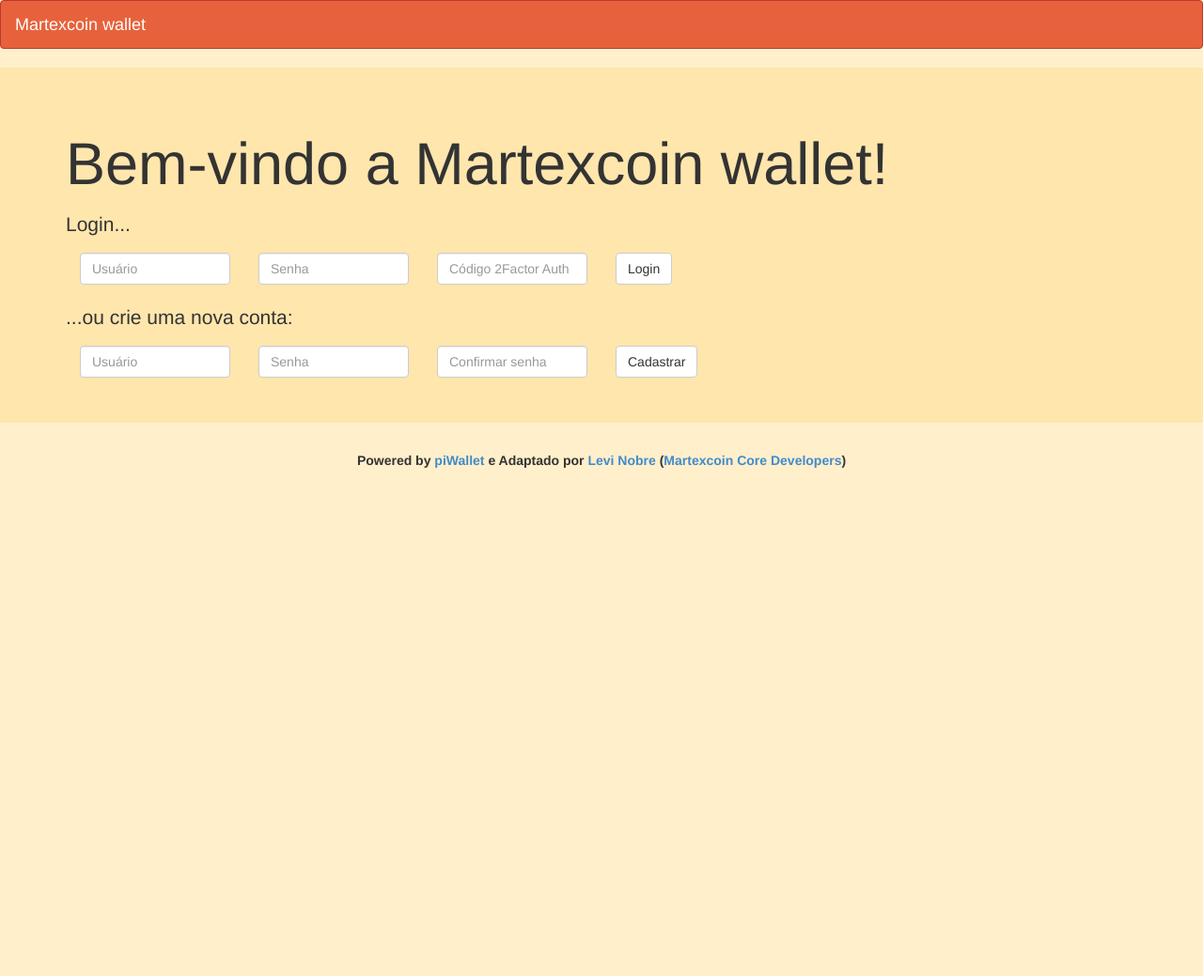
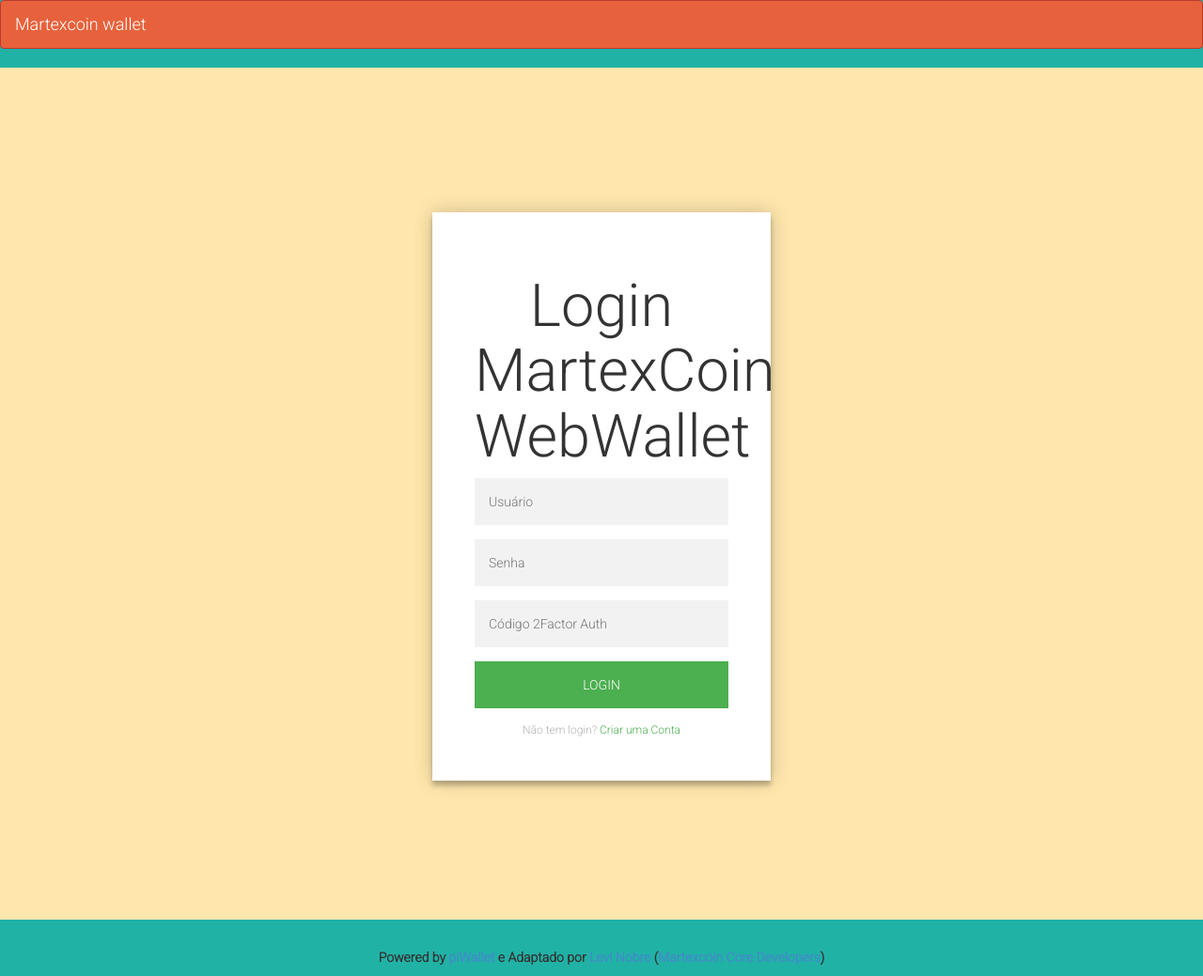
Before and after one commit to martexcoin/piwallet, a PHP site: page / in a window 1280 px wide. Shown: the whole page at 94% size. Before the commit the page ends 498 px from the top, so only its background shows below. Run offline with PHP 8.4, Linux system fonts and the light colour scheme; some libraries are stand-ins or nearby versions.

Commit message:
Atualização de Layout
Mudança de Layout

```diff
--- a/view/home.php
+++ b/view/home.php
@@ -1,25 +1,151 @@
-<?php if (!defined("IN_WALLET")) { die("Auth Error"); } ?>
-                <h1>Bem-vindo a <?=$fullname?> wallet!</h1>
+<style>
+ @import url(https://fonts.googleapis.com/css?family=Roboto:300);
+
+.login-page {
+  width: 360px;
+  padding: 8% 0 0;
+  margin: auto;
+}
+.form {
+  position: relative;
+  z-index: 1;
+  background: #FFFFFF;
+  max-width: 360px;
+  margin: 0 auto 100px;
+  padding: 45px;
+  text-align: center;
+  box-shadow: 0 0 20px 0 rgba(0, 0, 0, 0.2), 0 5px 5px 0 rgba(0, 0, 0, 0.24);
+}
+.form input {
+  font-family: "Roboto", sans-serif;
+  outline: 0;
+  background: #f2f2f2;
+  width: 100%;
+  border: 0;
+  margin: 0 0 15px;
+  padding: 15px;
+  box-sizing: border-box;
+  font-size: 14px;
+}
+.form button {
+  font-family: "Roboto", sans-serif;
+  text-transform: uppercase;
+  outline: 0;
+  background: #4CAF50;
+  width: 100%;
+  border: 0;
+  padding: 15px;
+  color: #FFFFFF;
+  font-size: 14px;
+  -webkit-transition: all 0.3 ease;
+  transition: all 0.3 ease;
+  cursor: pointer;
+}
+.form button:hover,.form button:active,.form button:focus {
+  background: #43A047;
+}
+.form .message {
+  margin: 15px 0 0;
+  color: #b3b3b3;
+  font-size: 12px;
+}
+.form .message a {
+  color: #4CAF50;
+  text-decoration: none;
+}
+.form .register-form {
+  display: none;
+}
+.container {
+  position: relative;
+  z-index: 1;
+  max-width: 300px;
+  margin: 0 auto;
+}
+.container:before, .container:after {
+  content: "";
+  display: block;
+  clear: both;
+}
+.container .info {
+  margin: 50px auto;
+  text-align: center;
+}
+.container .info h1 {
+  margin: 0 0 15px;
+  padding: 0;
+  font-size: 36px;
+  font-weight: 300;
+  color: #1a1a1a;
+}
+.container .info span {
+  color: #4d4d4d;
+  font-size: 12px;
+}
+.container .info span a {
+  color: #000000;
+  text-decoration: none;
+}
+.container .info span .fa {
+  color: #EF3B3A;
+}
+body {
+  background: #21b2a6; /* fallback for old browsers */
+  background: -webkit-linear-gradient(right, #21b2a6, #21b2a6);
+  background: -moz-linear-gradient(right, #21b2a6, #21b2a6);
+  background: -o-linear-gradient(right, #21b2a6, #21b2a6);
+  background: linear-gradient(to left, #21b2a6, #21b2a6);
+  font-family: "Roboto", sans-serif;
+  -webkit-font-smoothing: antialiased;
+  -moz-osx-font-smoothing: grayscale;
+}
+</style>
+                <?php if (!defined("IN_WALLET")) { die("Auth Error"); } ?>
                 <?php
                 if (!empty($error))
                 {
                     echo "<p style='font-weight: bold; color: red;'>" . $error['message']; "</p>";
                 }
                 ?>
-                <p>Login...</p>
-                <form action="index.php" method="POST" class="clearfix">
-                    <input type="hidden" name="action" value="login" />
-                    <div class="col-md-2"><input type="text" class="form-control" name="username" placeholder="Usu&aacute;rio"></div>
-                    <div class="col-md-2"><input type="password" class="form-control" name="password" placeholder="Senha"></div>
-<div class="col-md-2"><input type "text" class="form-control" name="auth" placeholder="C&oacute;digo 2Factor Auth"></div>
-                    <div class="col-md-2"><button type="submit" class="btn btn-default">Login</button></div>
-                </form>
-                <br />
-                <p>...ou crie uma nova conta:</p>
-                <form action="index.php" method="POST" class="clearfix">
-                    <input type="hidden" name="action" value="register" />
-                    <div class="col-md-2"><input type="text" class="form-control" name="username" placeholder="Usu&aacute;rio"></div>
-                    <div class="col-md-2"><input type="password" class="form-control" name="password" placeholder="Senha"></div>
-                    <div class="col-md-2"><input type="password" class="form-control" name="confirmPassword" placeholder="Confirmar senha"></div>
-                    <div class="col-md-2"><button type="submit" class="btn btn-default">Cadastrar</button></div>
-                </form>
+                <div class="login-page">
+                  <div class="form">
+                      <h1>Login MartexCoin WebWallet</h1>
+                    <form class="register-form" action="index.php" method="POST">
+                      <input type="hidden" name="action" value="register" />
+                      <input type="text" placeholder="name"/>
+                      <input type="password" placeholder="password"/>
+                      <button type="submit">Criar Wallet</button>
+                      <p class="message">Já Registrado? <a href="#">Logar</a></p>
+                    </form>
+                    <form class="login-form" action="index.php" method="POST">
+                      <input type="hidden" name="action" value="login" />
+                      <input type="text" name="username" placeholder="Usu&aacute;rio"/>
+                      <input type="password" name="password" placeholder="Senha"/>
+                      <input type="password" name="auth" placeholder="C&oacute;digo 2Factor Auth"/>
+                      <button type="submit">Login</button>
+                      <p class="message">Não tem login? <a href="#">Criar uma Conta</a></p>
+                    </form>
+                  </div>
+                </div>
+
+
+  <script src="//assets.codepen.io/assets/common/stopExecutionOnTimeout-f961f59a28ef4fd551736b43f94620b5.js"></script>
+
+  <script src='//cdnjs.cloudflare.com/ajax/libs/jquery/2.1.3/jquery.min.js'></script>
+
+  <script>
+      $('.message a').click(function () {
+    $('form').animate({
+        height: 'toggle',
+        opacity: 'toggle'
+    }, 'slow');
+});
+      //@ sourceURL=pen.js
+</script>
+
+
+    <script>
+  if (document.location.search.match(/type=embed/gi)) {
+    window.parent.postMessage("resize", "*");
+  }
+</script>
```
